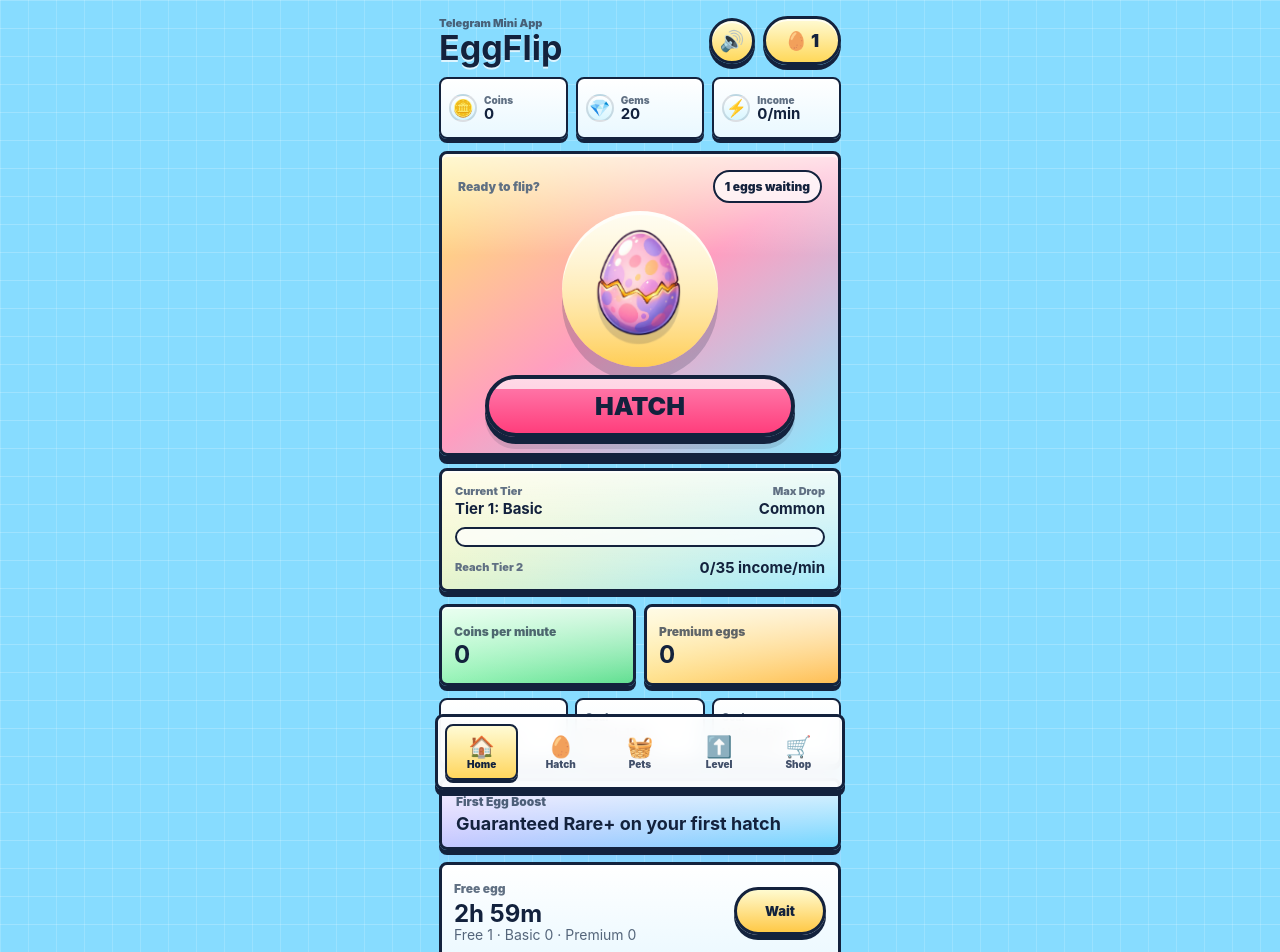
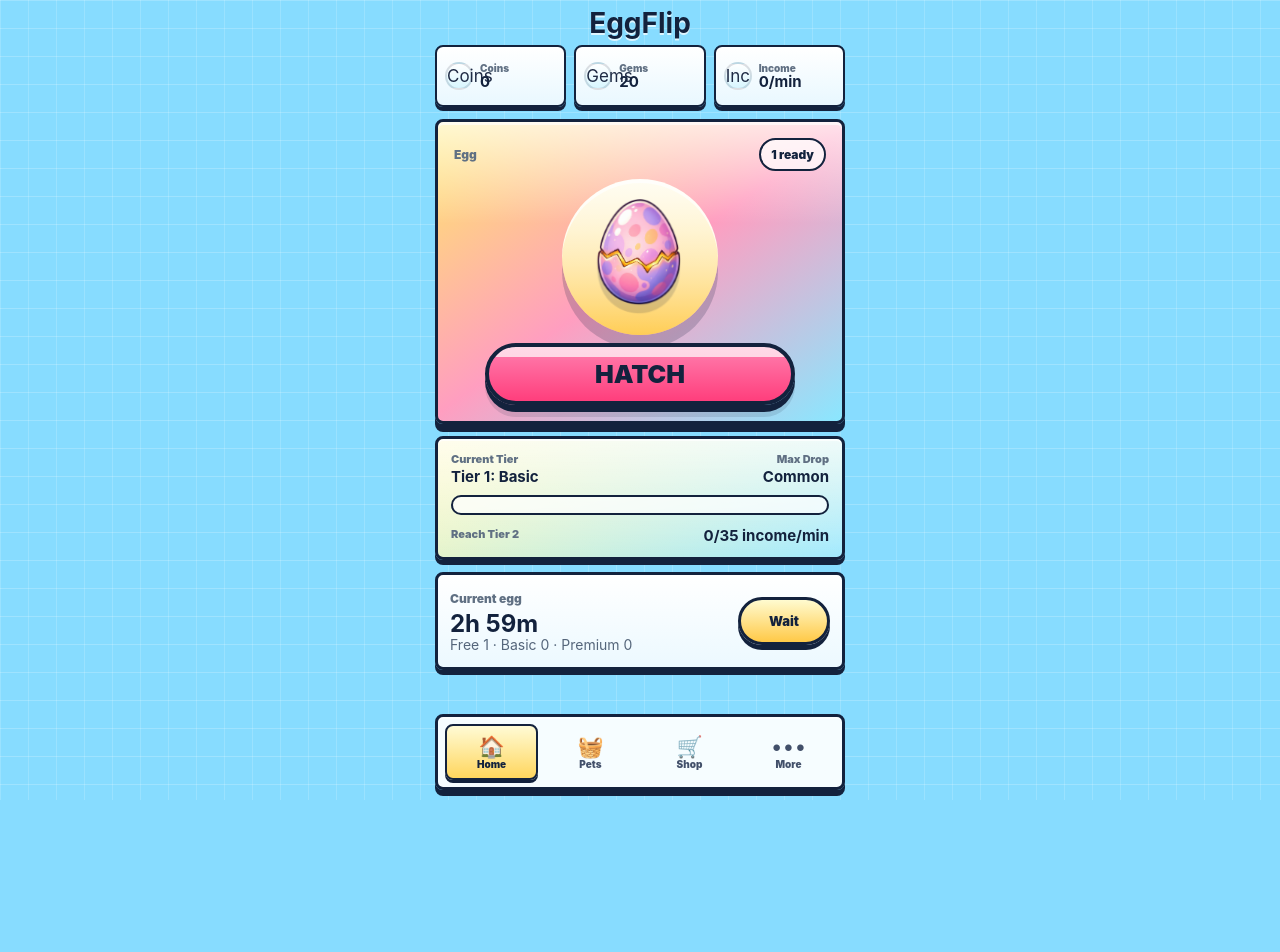
Before and after one commit to isawh/eggflip, a React (Vite) app: page / in a window 1280 px wide. Shown: the top 952 px of the page. After the commit the page ends 800 px from the top, so only its background shows below. Built offline with nearby package versions, Linux system fonts and the light colour scheme.

Commit message:
simplify fullscreen ui

```diff
--- a/src/App.tsx
+++ b/src/App.tsx
@@ -27,7 +27,6 @@ import {
   canClaimDailyReward,
   createOwnedCreature,
   formatNumber,
-  getBaseIncomePerMinute,
   getCooldownLabel,
   getCreatureDefinition,
   getCreatureIncomePerMinute,
@@ -207,7 +206,6 @@ function App() {
   );
 
   const totalIncome = getTotalIncomePerMinute(gameState, now);
-  const totalEggs = getEggCount(gameState);
   const referralLink = getReferralLink(gameState.referralCode);
   const telegramShareUrl = getTelegramShareUrl(referralLink);
 
@@ -495,31 +493,10 @@ function App() {
       <main className="phone-frame">
         <header className="top-header">
           <div>
-            <p className="eyebrow">Telegram Mini App</p>
             <h1>{GAME_TITLE}</h1>
             {telegramDetected && <span className="telegram-label">Running in Telegram</span>}
           </div>
-          <div className="top-actions">
-            <button
-              className={`sound-toggle ${soundEnabled ? 'enabled' : ''}`}
-              type="button"
-              aria-label={soundEnabled ? 'Disable sound' : 'Enable sound'}
-              aria-pressed={soundEnabled}
-              onClick={toggleSound}
-            >
-              {soundEnabled ? '🔊' : '🔇'}
-            </button>
-            <div className="egg-token" aria-label={`${totalEggs} eggs`}>
-              🥚 {totalEggs}
-            </div>
-          </div>
         </header>
-
-        <section className="stats-grid" aria-label="Player resources">
-          <StatPill icon="🪙" label="Coins" value={formatNumber(gameState.coins)} />
-          <StatPill icon="💎" label="Gems" value={formatNumber(gameState.gems)} />
-          <StatPill icon="⚡" label="Income" value={`${formatNumber(totalIncome)}/min`} />
-        </section>
 
         {feedbackMessage && <div className="feedback-toast">{feedbackMessage}</div>}
         {floatingCoins && <div className="floating-coins">{floatingCoins} coins</div>}
@@ -531,13 +508,7 @@ function App() {
               totalIncome={totalIncome}
               now={now}
               onHatch={hatchPreferredEgg}
-              onOpenShop={() => setActiveScreen('shop')}
               onClaimFreeEgg={claimFreeEgg}
-              onBuyBasic={buyBasicEgg}
-              onBuyPremium={buyPremiumEgg}
-              onOpenDaily={() => setActiveScreen('daily')}
-              onOpenReferral={() => setActiveScreen('referral')}
-              onOpenPrestige={() => setActiveScreen('prestige')}
             />
           )}
           {activeScreen === 'hatch' && (
@@ -579,6 +550,13 @@ function App() {
               onPurchaseProduct={purchasePaidProduct}
             />
           )}
+          {activeScreen === 'more' && (
+            <MoreScreen
+              soundEnabled={soundEnabled}
+              onNavigate={setActiveScreen}
+              onToggleSound={toggleSound}
+            />
+          )}
           {activeScreen === 'referral' && (
             <ReferralScreen
               gameState={gameState}
@@ -863,13 +841,7 @@ interface HomeScreenProps {
   totalIncome: number;
   now: number;
   onHatch: () => void;
-  onOpenShop: () => void;
   onClaimFreeEgg: () => void;
-  onBuyBasic: () => void;
-  onBuyPremium: () => void;
-  onOpenDaily: () => void;
-  onOpenReferral: () => void;
-  onOpenPrestige: () => void;
 }
 
 function HomeScreen({
@@ -877,33 +849,26 @@ function HomeScreen({
   totalIncome,
   now,
   onHatch,
-  onOpenShop,
   onClaimFreeEgg,
-  onBuyBasic,
-  onBuyPremium,
-  onOpenDaily,
-  onOpenReferral,
-  onOpenPrestige,
 }: HomeScreenProps) {
   const totalEggs = getEggCount(gameState);
   const freeReadyAt = getFreeEggReadyAt(gameState);
   const freeReady = now >= freeReadyAt;
   const freeCooldown = getCooldownLabel(freeReadyAt - now);
-  const boostRemainingMs = getIncomeBoostRemainingMs(gameState, now);
   const tierProgress = getTierProgress(gameState);
-  const baseIncome = getBaseIncomePerMinute(gameState);
-  const progressionGoals = [
-    { label: 'Reach Tier 2', complete: gameState.playerTier >= 2 },
-    { label: 'Reach 100 income/min', complete: baseIncome >= 100 },
-    { label: 'Unlock Epic creatures', complete: gameState.playerTier >= 3 },
-  ];
 
   return (
     <div className="screen-content home-screen">
+      <section className="stats-grid home-stats" aria-label="Player resources">
+        <StatPill icon="Coins" label="Coins" value={formatNumber(gameState.coins)} />
+        <StatPill icon="Gems" label="Gems" value={formatNumber(gameState.gems)} />
+        <StatPill icon="Inc" label="Income" value={`${formatNumber(totalIncome)}/min`} />
+      </section>
+
       <div className="home-hero">
         <div className="hero-copy">
-          <span>Ready to flip?</span>
-          <strong>{totalEggs > 0 ? `${totalEggs} eggs waiting` : 'Restock eggs'}</strong>
+          <span>Egg</span>
+          <strong>{totalEggs > 0 ? `${totalEggs} ready` : 'Empty'}</strong>
         </div>
         <div className="hero-egg" aria-hidden="true">
           <AssetImage alt="Egg" className="hero-egg-asset" fallback="🥚" src={EGG_IMAGE_PATH} />
@@ -932,45 +897,10 @@ function HomeScreen({
           <strong>{tierProgress.progressLabel}</strong>
         </div>
       </div>
-
-      <div className="home-metrics">
-        <div className="income-card premium-card">
-          <span>Coins per minute</span>
-          <strong>{formatNumber(totalIncome)}</strong>
-        </div>
-        <div className="streak-card premium-card">
-          <span>Premium eggs</span>
-          <strong>{gameState.premiumEggs}</strong>
-        </div>
-      </div>
-
-      <div className="goal-strip" aria-label="Progression goals">
-        {progressionGoals.map((goal) => (
-          <div className={goal.complete ? 'goal-chip complete' : 'goal-chip'} key={goal.label}>
-            <span>{goal.complete ? 'Done' : 'Goal'}</span>
-            <strong>{goal.label}</strong>
-          </div>
-        ))}
-      </div>
-
-      {!gameState.firstEggBoostUsed && (
-        <div className="first-boost-card">
-          <span>First Egg Boost</span>
-          <strong>Guaranteed Rare+ on your first hatch</strong>
-        </div>
-      )}
-
-      {boostRemainingMs > 0 && (
-        <div className="boost-card">
-          <span>⚡ x2 income active</span>
-          <strong>{getCooldownLabel(boostRemainingMs)}</strong>
-        </div>
-      )}
-
       <div className="cooldown-card">
         <div>
-          <span className="status-title">Free egg</span>
-          <strong>{freeReady ? 'Ready now' : freeCooldown}</strong>
+          <span className="status-title">Current egg</span>
+          <strong>{freeReady ? 'Ready' : freeCooldown}</strong>
           <p>
             Free {gameState.eggs.free} · Basic {gameState.eggs.basic} · Premium {gameState.premiumEggs}
           </p>
@@ -980,32 +910,6 @@ function HomeScreen({
         </button>
       </div>
 
-      <div className="quick-shop">
-        <button className="quick-button coin" onClick={onBuyBasic} type="button">
-          <span>🥚 Basic</span>
-          <strong>{ECONOMY.basicEggCoinCost} coins</strong>
-        </button>
-        <button className="quick-button gem" onClick={onBuyPremium} type="button">
-          <span>✨ Premium</span>
-          <strong>{ECONOMY.premiumEggGemCost} gems</strong>
-        </button>
-        <button className="quick-button reward" onClick={onOpenDaily} type="button">
-          <span>⭐ Daily</span>
-          <strong>Claim</strong>
-        </button>
-        <button className="quick-button invite" onClick={onOpenReferral} type="button">
-          <span>🎁 Invite</span>
-          <strong>Bonus</strong>
-        </button>
-        <button className="quick-button essence" onClick={onOpenPrestige} type="button">
-          <span>Essence</span>
-          <strong>{gameState.essence} owned</strong>
-        </button>
-      </div>
-
-      <button className="secondary-action shop-link" onClick={onOpenShop} type="button">
-        Open full shop
-      </button>
     </div>
   );
 }
@@ -1238,50 +1142,69 @@ function ShopScreen({
   const freeReady = now >= freeReadyAt;
   const cooldown = getCooldownLabel(freeReadyAt - now);
   const boostRemainingMs = getIncomeBoostRemainingMs(gameState, now);
+  const eggProductIds: ProductId[] = [
+    PRODUCT_IDS.premiumEggPack3,
+    PRODUCT_IDS.premiumEggPack10,
+    PRODUCT_IDS.extraCreatureSlot,
+    PRODUCT_IDS.starterPack,
+  ];
+  const boostProductIds: ProductId[] = [PRODUCT_IDS.instantHatch, PRODUCT_IDS.incomeBoost24h];
+  const eggProducts = PAID_PRODUCTS.filter((product) => eggProductIds.includes(product.id));
+  const boostProducts = PAID_PRODUCTS.filter((product) => boostProductIds.includes(product.id));
 
   return (
     <div className="screen-content shop-screen">
       <div className="section-heading">
         <h2>Shop</h2>
-        <span>✨ {gameState.premiumEggs} premium</span>
+        <span>{gameState.premiumEggs} Pro eggs</span>
       </div>
 
       {boostRemainingMs > 0 && (
         <div className="boost-card shop-boost">
-          <span>⚡ x2 income active</span>
+          <span>x2 active</span>
           <strong>{getCooldownLabel(boostRemainingMs)}</strong>
         </div>
       )}
 
-      <div className="shop-section-label">Free</div>
+      <div className="shop-section-label">Eggs</div>
       <ShopItem
         variant="free"
-        icon="🥚"
+        icon="Egg"
         title="Free Egg"
-        subtitle={freeReady ? 'Ready now' : `Ready in ${cooldown}`}
+        subtitle={freeReady ? 'Ready' : cooldown}
         action={freeReady ? 'Claim' : cooldown}
         onClick={onClaimFreeEgg}
       />
-      <div className="shop-section-label">Coin and gem eggs</div>
       <ShopItem
         variant="coin"
-        icon="🥚"
+        icon="Basic"
         title="Basic Egg"
-        subtitle={`Normal odds up to Tier ${gameState.playerTier}`}
+        subtitle={`Tier ${gameState.playerTier}`}
         action={`${ECONOMY.basicEggCoinCost} coins`}
         onClick={onBuyBasic}
       />
       <ShopItem
         variant="gem"
-        icon="✨"
-        title="Premium Egg"
-        subtitle="Better odds, still tier-capped"
+        icon="Pro"
+        title="Pro Egg"
+        subtitle="Better odds"
         action={`${ECONOMY.premiumEggGemCost} gems`}
         onClick={onBuyPremium}
       />
-      <div className="shop-section-label">Premium products</div>
       <div className="paid-products">
-        {PAID_PRODUCTS.map((product) => (
+        {eggProducts.map((product) => (
+          <PaidProductCard
+            isPurchasing={purchasingProductId === product.id}
+            key={product.id}
+            product={product}
+            onPurchase={() => onPurchaseProduct(product)}
+          />
+        ))}
+      </div>
+
+      <div className="shop-section-label">Boosts</div>
+      <div className="paid-products">
+        {boostProducts.map((product) => (
           <PaidProductCard
             isPurchasing={purchasingProductId === product.id}
             key={product.id}
@@ -1343,6 +1266,41 @@ function PaidProductCard({ product, isPurchasing, onPurchase }: PaidProductCardP
       <button disabled={isPurchasing} onClick={onPurchase} type="button">
         {isPurchasing ? 'Buying...' : `${product.price} ${product.currency}`}
       </button>
+    </div>
+  );
+}
+
+interface MoreScreenProps {
+  soundEnabled: boolean;
+  onNavigate: (screen: Screen) => void;
+  onToggleSound: () => void;
+}
+
+function MoreScreen({ soundEnabled, onNavigate, onToggleSound }: MoreScreenProps) {
+  return (
+    <div className="screen-content more-screen">
+      <div className="section-heading">
+        <h2>More</h2>
+        <span>Menu</span>
+      </div>
+      <div className="more-grid">
+        <button className="more-card prestige" onClick={() => onNavigate('prestige')} type="button">
+          <span aria-hidden="true">P</span>
+          <strong>Prestige</strong>
+        </button>
+        <button className="more-card daily" onClick={() => onNavigate('daily')} type="button">
+          <span aria-hidden="true">D</span>
+          <strong>Daily</strong>
+        </button>
+        <button className="more-card invite" onClick={() => onNavigate('referral')} type="button">
+          <span aria-hidden="true">I</span>
+          <strong>Invite</strong>
+        </button>
+        <button className={`more-card sound ${soundEnabled ? 'active' : ''}`} onClick={onToggleSound} type="button">
+          <span aria-hidden="true">{soundEnabled ? 'On' : 'Off'}</span>
+          <strong>Sound</strong>
+        </button>
+      </div>
     </div>
   );
 }
--- a/src/components/BottomNav.tsx
+++ b/src/components/BottomNav.tsx
@@ -7,18 +7,26 @@ interface BottomNavProps {
 
 const items: Array<{ screen: Screen; label: string; icon: string }> = [
   { screen: 'home', label: 'Home', icon: '🏠' },
-  { screen: 'hatch', label: 'Hatch', icon: '🥚' },
   { screen: 'collection', label: 'Pets', icon: '🧺' },
-  { screen: 'upgrade', label: 'Level', icon: '⬆️' },
   { screen: 'shop', label: 'Shop', icon: '🛒' },
+  { screen: 'more', label: 'More', icon: '•••' },
 ];
 
+const getNavScreen = (screen: Screen): Screen => {
+  if (screen === 'hatch') return 'home';
+  if (screen === 'upgrade') return 'collection';
+  if (screen === 'daily' || screen === 'referral' || screen === 'prestige') return 'more';
+  return screen;
+};
+
 export function BottomNav({ activeScreen, onNavigate }: BottomNavProps) {
+  const activeNavScreen = getNavScreen(activeScreen);
+
   return (
     <nav className="bottom-nav" aria-label="EggFlip navigation">
       {items.map((item) => (
         <button
-          className={`nav-item ${activeScreen === item.screen ? 'active' : ''}`}
+          className={`nav-item ${activeNavScreen === item.screen ? 'active' : ''}`}
           key={item.screen}
           onClick={() => onNavigate(item.screen)}
           type="button"
--- a/src/styles.css
+++ b/src/styles.css
@@ -27,10 +27,20 @@
   box-sizing: border-box;
 }
 
+html,
+#root {
+  width: 100%;
+  height: 100%;
+  min-height: 100dvh;
+  overflow: hidden;
+}
+
 body {
   margin: 0;
   min-width: 320px;
-  min-height: 100vh;
+  width: 100%;
+  min-height: 100dvh;
+  overflow: hidden;
   background:
     linear-gradient(180deg, rgba(255, 255, 255, 0.44), rgba(255, 255, 255, 0) 38%),
     linear-gradient(145deg, #69d2ff 0%, #9df4c8 48%, #ffe176 100%);
@@ -60,9 +70,12 @@ button {
 }
 
 .app-shell {
-  min-height: 100vh;
+  width: 100%;
+  height: 100dvh;
+  min-height: 100dvh;
   display: flex;
   justify-content: center;
+  overflow: hidden;
   background-color: var(--eggflip-tg-bg-color);
   background-image:
     linear-gradient(rgba(255, 255, 255, 0.2) 1px, transparent 1px),
@@ -72,26 +85,29 @@ button {
 
 .phone-frame {
   width: min(100%, 430px);
-  min-height: 100vh;
+  height: 100dvh;
+  min-height: 0;
   padding:
-    calc(16px + env(safe-area-inset-top, 0px) + var(--eggflip-safe-area-top) + var(--eggflip-content-safe-area-top))
-    calc(14px + env(safe-area-inset-right, 0px) + var(--eggflip-safe-area-right) + var(--eggflip-content-safe-area-right))
-    calc(92px + env(safe-area-inset-bottom, 0px) + var(--eggflip-safe-area-bottom) + var(--eggflip-content-safe-area-bottom))
-    calc(14px + env(safe-area-inset-left, 0px) + var(--eggflip-safe-area-left) + var(--eggflip-content-safe-area-left));
+    calc(10px + env(safe-area-inset-top, 0px) + var(--eggflip-safe-area-top) + var(--eggflip-content-safe-area-top))
+    calc(10px + env(safe-area-inset-right, 0px) + var(--eggflip-safe-area-right) + var(--eggflip-content-safe-area-right))
+    calc(88px + env(safe-area-inset-bottom, 0px) + var(--eggflip-safe-area-bottom) + var(--eggflip-content-safe-area-bottom))
+    calc(10px + env(safe-area-inset-left, 0px) + var(--eggflip-safe-area-left) + var(--eggflip-content-safe-area-left));
   display: flex;
   flex-direction: column;
-  gap: 12px;
+  gap: 8px;
+  overflow: hidden;
 }
 
 .top-header {
   display: flex;
   align-items: center;
-  justify-content: space-between;
+  justify-content: center;
   gap: 12px;
+  text-align: center;
 }
 
 .top-actions {
-  display: flex;
+  display: none;
   align-items: center;
   gap: 8px;
 }
@@ -146,7 +162,7 @@ p {
 
 h1 {
   color: #13223d;
-  font-size: 34px;
+  font-size: 28px;
   line-height: 0.95;
   text-shadow: 0 2px 0 rgba(255, 255, 255, 0.72);
 }
@@ -175,6 +191,14 @@ h2 {
   display: grid;
   grid-template-columns: repeat(3, minmax(0, 1fr));
   gap: 8px;
+}
+
+.phone-frame > .stats-grid {
+  display: none;
+}
+
+.home-stats {
+  display: grid;
 }
 
 .stat-pill {
@@ -221,6 +245,7 @@ h2 {
   flex: 1;
   min-height: 0;
   display: flex;
+  overflow: hidden;
 }
 
 .screen-content {
@@ -230,6 +255,7 @@ h2 {
   flex-direction: column;
   gap: 12px;
   overflow-y: auto;
+  overflow-x: hidden;
   padding-bottom: 6px;
   animation: screen-in 180ms ease-out;
 }
@@ -238,8 +264,17 @@ h2 {
   align-items: stretch;
 }
 
+.home-screen .home-metrics,
+.home-screen .goal-strip,
+.home-screen .first-boost-card,
+.home-screen .boost-card,
+.home-screen .quick-shop,
+.home-screen .shop-link {
+  display: none;
+}
+
 .home-hero {
-  min-height: 266px;
+  min-height: 250px;
   padding: 16px;
   display: grid;
   grid-template-rows: auto 1fr auto;
@@ -656,7 +691,8 @@ h2 {
 .nav-item:active,
 .cooldown-card button:active,
 .creature-card:active,
-.mini-creature:active {
+.mini-creature:active,
+.more-card:active {
   transform: translateY(3px) scale(0.98);
   box-shadow: 0 3px 0 #13223d;
 }
@@ -1206,7 +1242,8 @@ button:disabled {
   border: 2px solid rgba(19, 34, 61, 0.18);
   border-radius: 50%;
   background: rgba(255, 255, 255, 0.7);
-  font-size: 28px;
+  font-size: 12px;
+  font-weight: 1000;
 }
 
 .shop-item strong,
@@ -1246,7 +1283,7 @@ button:disabled {
 
 .paid-product-card {
   position: relative;
-  min-height: 116px;
+  min-height: 96px;
   padding: 12px;
   display: grid;
   grid-template-columns: 56px minmax(0, 1fr);
@@ -1288,11 +1325,7 @@ button:disabled {
 }
 
 .paid-copy span {
-  margin-top: 5px;
-  color: #374962;
-  font-size: 13px;
-  font-weight: 800;
-  line-height: 1.25;
+  display: none;
 }
 
 .paid-product-card button {
@@ -1310,6 +1343,69 @@ button:disabled {
   font-weight: 1000;
   cursor: pointer;
   transition: transform 150ms ease, box-shadow 150ms ease, filter 150ms ease;
+}
+
+.more-screen {
+  justify-content: flex-start;
+}
+
+.more-grid {
+  display: grid;
+  grid-template-columns: repeat(2, minmax(0, 1fr));
+  gap: 10px;
+}
+
+.more-card {
+  min-height: 132px;
+  padding: 14px 10px;
+  display: grid;
+  place-items: center;
+  gap: 8px;
+  border: 3px solid #13223d;
+  border-radius: 8px;
+  background:
+    linear-gradient(180deg, rgba(255, 255, 255, 0.78), rgba(255, 255, 255, 0.16)),
+    linear-gradient(145deg, #fff176, #92dcff);
+  box-shadow: 0 6px 0 #13223d, inset 0 2px 0 rgba(255, 255, 255, 0.7);
+  color: #13223d;
+  cursor: pointer;
+  text-align: center;
+  transition: transform 150ms ease, box-shadow 150ms ease, filter 150ms ease;
+}
+
+.more-card span {
+  width: 54px;
+  height: 54px;
+  display: grid;
+  place-items: center;
+  border: 2px solid rgba(19, 34, 61, 0.2);
+  border-radius: 50%;
+  background: rgba(255, 255, 255, 0.76);
+  font-size: 20px;
+  font-weight: 1000;
+}
+
+.more-card strong {
+  font-size: 18px;
+  line-height: 1;
+}
+
+.more-card.invite {
+  background:
+    linear-gradient(180deg, rgba(255, 255, 255, 0.78), rgba(255, 255, 255, 0.16)),
+    linear-gradient(145deg, #ffe08a, #ff82b1);
+}
+
+.more-card.prestige {
+  background:
+    linear-gradient(180deg, rgba(255, 255, 255, 0.78), rgba(255, 255, 255, 0.16)),
+    linear-gradient(145deg, #f8dcff, #75dfff);
+}
+
+.more-card.sound.active {
+  background:
+    linear-gradient(180deg, rgba(255, 255, 255, 0.78), rgba(255, 255, 255, 0.16)),
+    linear-gradient(145deg, #a9ffcc, #41da7f);
 }
 
 .invite-card {
@@ -1903,10 +1999,10 @@ button:disabled {
     ),
     410px
   );
-  min-height: 72px;
+  min-height: 70px;
   padding: 7px;
   display: grid;
-  grid-template-columns: repeat(5, minmax(0, 1fr));
+  grid-template-columns: repeat(4, minmax(0, 1fr));
   gap: 6px;
   transform: translateX(-50%);
   border: 3px solid #13223d;
@@ -1964,7 +2060,8 @@ button:disabled {
   .prestige-upgrade-card button:hover,
   .share-actions button:hover,
   .milestone-card button:hover,
-  .cooldown-card button:hover {
+  .cooldown-card button:hover,
+  .more-card:hover {
     filter: brightness(1.04);
     transform: translateY(-1px);
   }
--- a/src/types.ts
+++ b/src/types.ts
@@ -14,6 +14,7 @@ export type Screen =
   | 'collection'
   | 'upgrade'
   | 'shop'
+  | 'more'
   | 'referral'
   | 'daily'
   | 'prestige';
```
